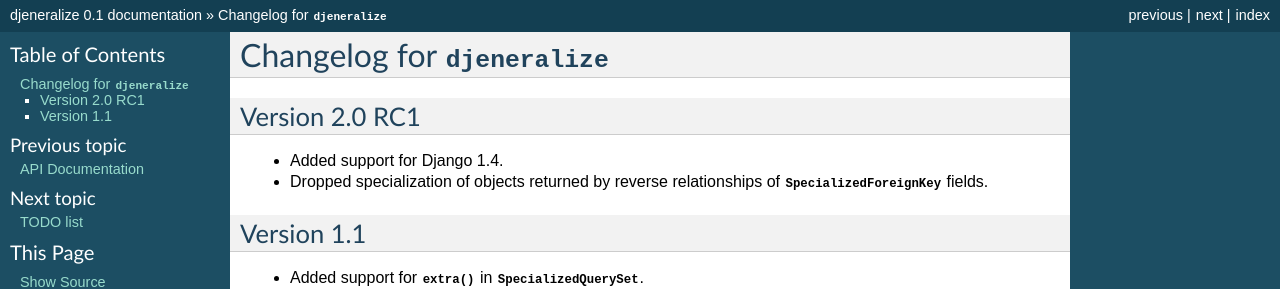
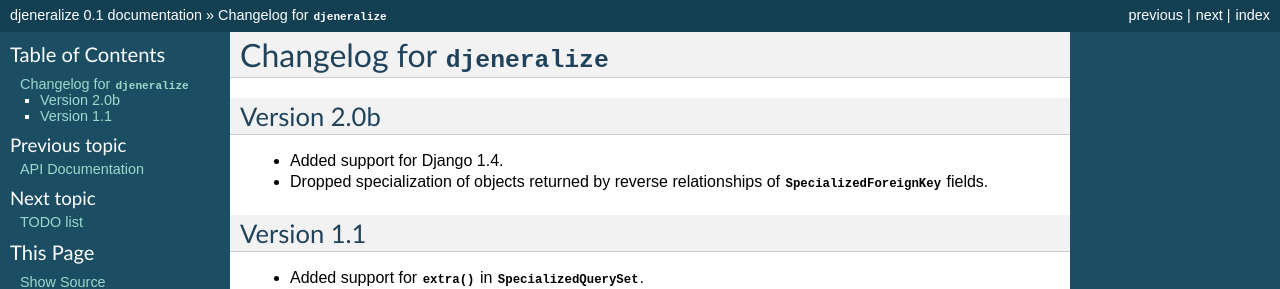
Before and after one commit to 2degrees/djeneralize, a Sphinx documentation site: the page built from docs/source/changelog.rst, in a window 1280 px wide. Shown: the top 289 px of the page. Built offline with Sphinx 7.4.7, drawn with Linux system fonts in a browser that asks for light colours.

Commit message:
Fixed version number in changelog.rst.

```diff
--- a/docs/source/changelog.rst
+++ b/docs/source/changelog.rst
@@ -2,7 +2,7 @@
 Changelog for :mod:`djeneralize`
 ================================
 
-Version 2.0 RC1
+Version 2.0b
 ===============
 
 - Added support for Django 1.4.
```
